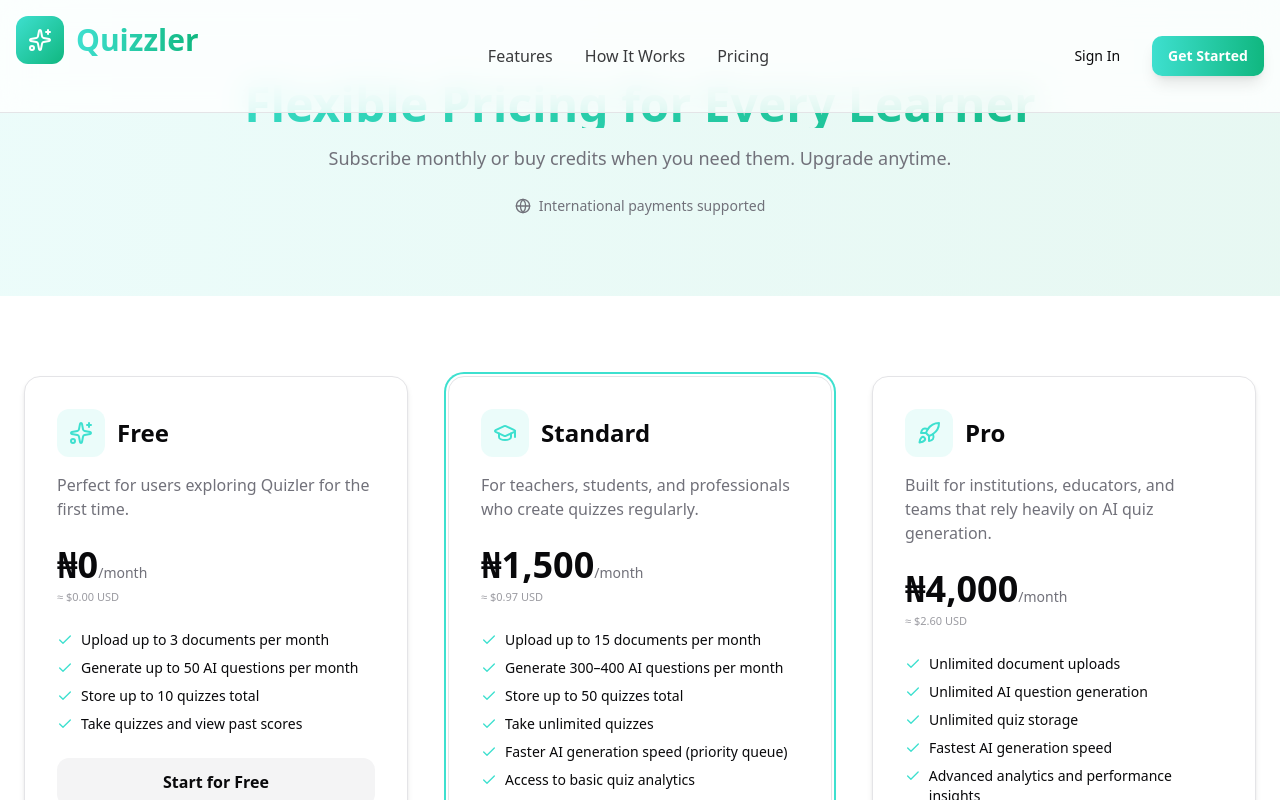
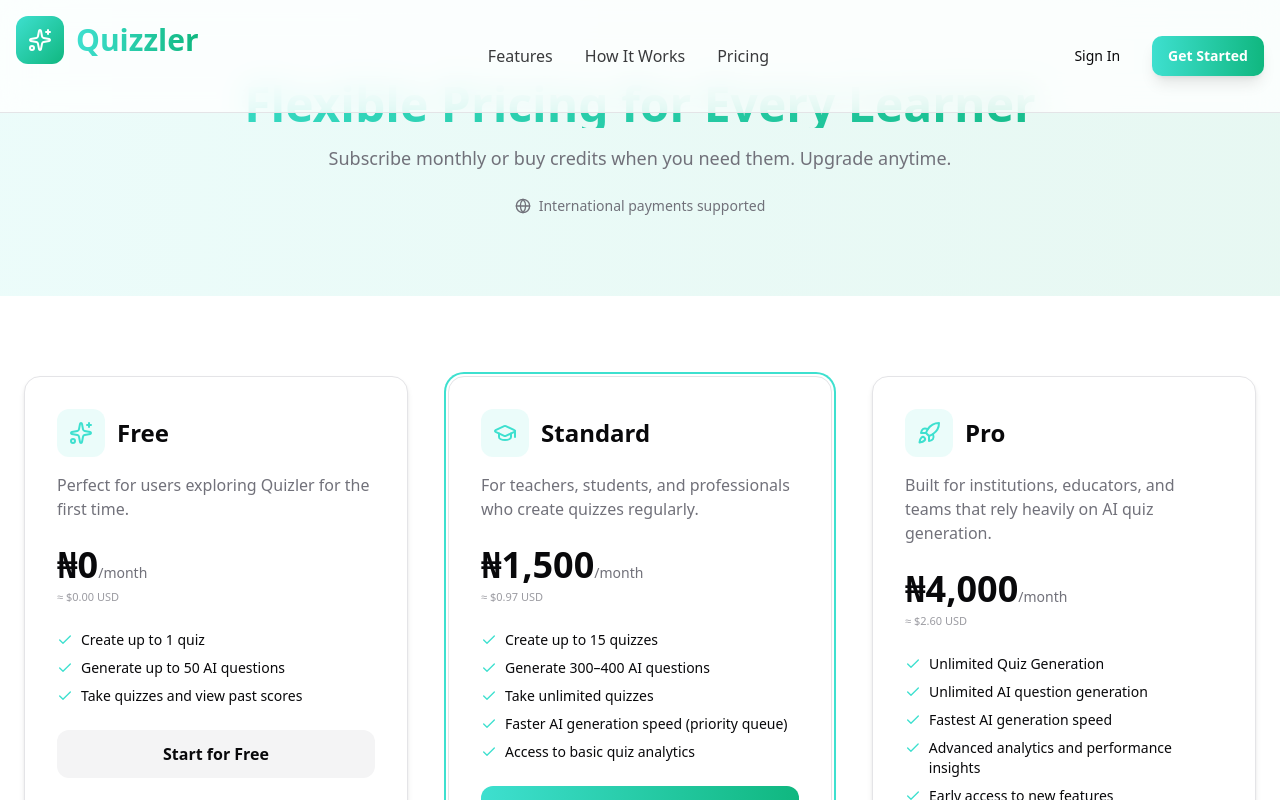
Before and after one commit to adedeji213k/quizzlerv2, a Next.js app: page /pricing in a window 1280 px wide. Shown: the top 800 px of the page. Built offline with nearby package versions, Linux system fonts and the light colour scheme; no server answers.

Commit message:
updated subscription plans features

```diff
--- a/app/pricing/page.tsx
+++ b/app/pricing/page.tsx
@@ -22,9 +22,8 @@
     period: "/month",
     description: "Perfect for users exploring Quizler for the first time.",
     features: [
-      "Upload up to 3 documents per month",
-      "Generate up to 50 AI questions per month",
-      "Store up to 10 quizzes total",
+      "Create up to 1 quiz",
+      "Generate up to 50 AI questions",
       "Take quizzes and view past scores",
     ],
     highlight: false,
@@ -38,9 +37,8 @@
     description:
       "For teachers, students, and professionals who create quizzes regularly.",
     features: [
-      "Upload up to 15 documents per month",
-      "Generate 300–400 AI questions per month",
-      "Store up to 50 quizzes total",
+      "Create up to 15 quizzes",
+      "Generate 300–400 AI questions",
       "Take unlimited quizzes",
       "Faster AI generation speed (priority queue)",
       "Access to basic quiz analytics",
@@ -56,9 +54,8 @@
     description:
       "Built for institutions, educators, and teams that rely heavily on AI quiz generation.",
     features: [
-      "Unlimited document uploads",
+      "Unlimited Quiz Generation",
       "Unlimited AI question generation",
-      "Unlimited quiz storage",
       "Fastest AI generation speed",
       "Advanced analytics and performance insights",
       "Early access to new features",
@@ -97,7 +94,7 @@
     async function fetchRate() {
       try {
         const res = await fetch(
-          "https://api.exchangerate-api.com/v4/latest/NGN"
+          "https://api.exchangerate-api.com/v4/latest/NGN",
         );
         const data = await res.json();
         setUsdRate(data.rates.USD);
@@ -119,15 +116,14 @@
             Flexible Pricing for Every Learner
           </h1>
           <p className="text-lg text-muted-foreground max-w-2xl mx-auto">
-            Subscribe monthly or buy credits when you need them. Upgrade anytime.
+            Subscribe monthly or buy credits when you need them. Upgrade
+            anytime.
           </p>
 
           {/* International Payments */}
           <div className="mt-6 flex items-center justify-center gap-2 text-sm text-muted-foreground">
             <Globe className="w-4 h-4" />
-            <span>
-              International payments supported
-            </span>
+            <span>International payments supported</span>
           </div>
         </div>
       </section>
@@ -145,15 +141,11 @@
               }`}
             >
               <div className="flex items-center gap-3 mb-4">
-                <div className="p-3 bg-primary/10 rounded-lg">
-                  {plan.icon}
-                </div>
+                <div className="p-3 bg-primary/10 rounded-lg">{plan.icon}</div>
                 <h2 className="text-2xl font-bold">{plan.name}</h2>
               </div>
 
-              <p className="text-muted-foreground mb-6">
-                {plan.description}
-              </p>
+              <p className="text-muted-foreground mb-6">{plan.description}</p>
 
               <div className="mb-6">
                 <span className="text-4xl font-bold">
@@ -243,9 +235,7 @@
 
       {/* CTA */}
       <section className="py-20 text-center bg-gradient-to-r from-primary to-accent text-white">
-        <h2 className="text-3xl font-bold mb-4">
-          Study Smarter with Quizler
-        </h2>
+        <h2 className="text-3xl font-bold mb-4">Study Smarter with Quizler</h2>
         <p className="mb-8 text-white/80 max-w-xl mx-auto">
           Whether you subscribe or buy credits, Quizler adapts to your learning
           style.
```
